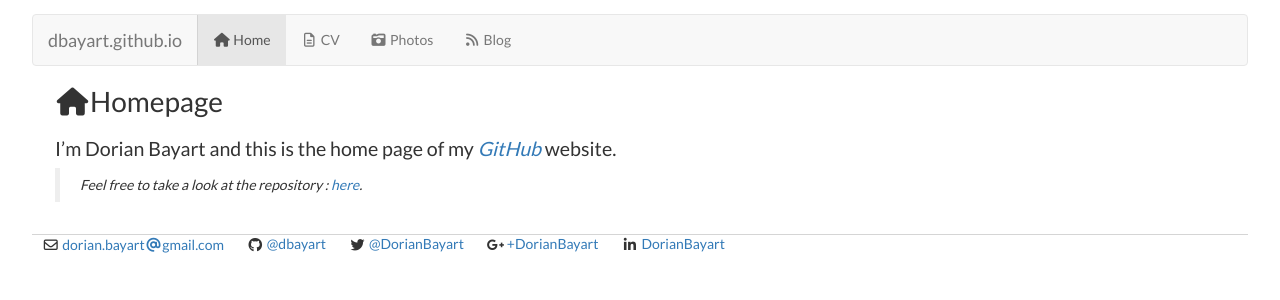
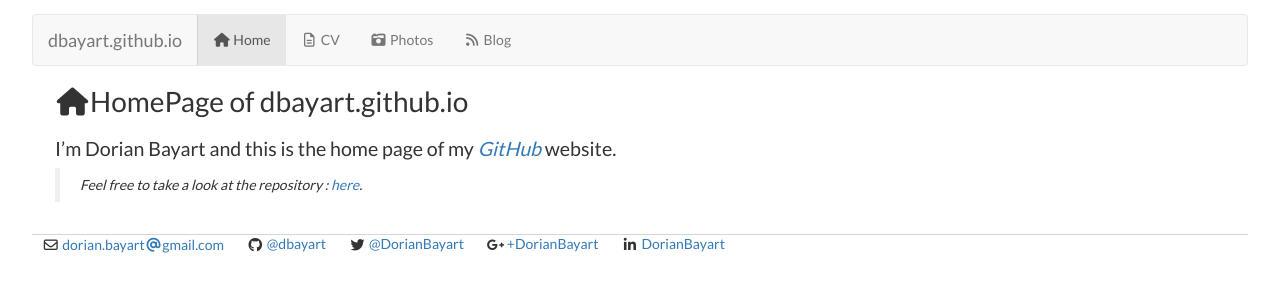
Before and after one commit to dorianbayart/dorianbayart.github.io, a Jekyll site: the page built from index.md, in a window 1280 px wide. Shown: the top 300 px of the page. Built offline with Jekyll 4.4.1, drawn with Linux system fonts in a browser that asks for light colours; nearby versions of some CDN libraries.

Commit message:
Update index.md

```diff
--- a/index.md
+++ b/index.md
@@ -1,9 +1,10 @@
 ---
 layout: default
-title: Dorian Bayart
+title: HomePage of dbayart.github.io
+description: A small website made to discover new technologies.
 ---
 
-# <i class="fa fa-home fa-fw"></i>Homepage
+# <i class="fa fa-home fa-fw"></i>{{ page.title }}
 
 I'm {{ site.author }} and this is the home page of my *[GitHub]({{ site.baseurl }}?utm_source=internalLink)* website.
 
```
